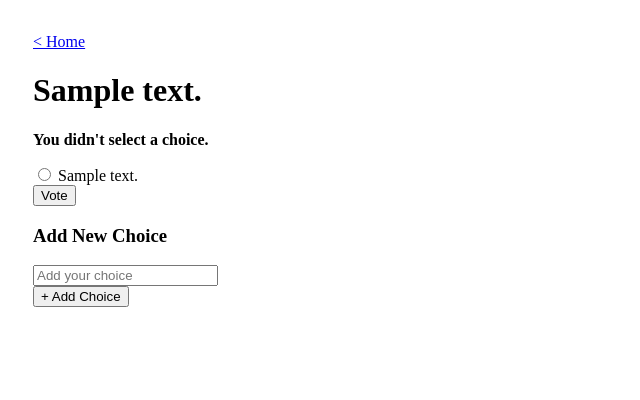
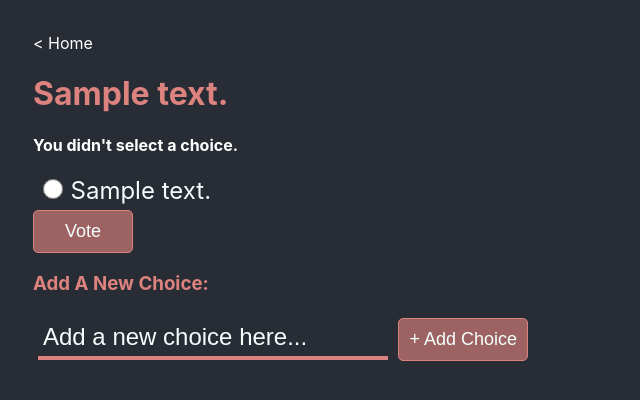
Before and after one commit to MillerTheChiller/django-tutorial, a Django app: page /polls/1/vote/ in a window 1280 px wide. Shown: the top 400 px of the page, without its empty margins (0-640 px from the left). Run offline with Django 3.2, Linux system fonts and the light colour scheme; tables that the repository leaves empty hold one stand-in row (values such as "Sample post"); parts of the project's set-up code (start-up, migrations or seed data) failed here and were passed over.

Commit message:
fix: typos &  adding comments

```diff
--- a/django_tutorial/polls/static/polls/base.css
+++ b/django_tutorial/polls/static/polls/base.css
@@ -1,12 +1,95 @@
 body {
   padding: 25px;
+  background-color: #282c34;
+  color: #dc827f;
 }
 
-.wrapper {
-  display: flex;
-  flex-direction: column;
+a {
+  color: white;
+  text-decoration: none;
+}
+
+a:hover {
+  text-decoration: underline;
+}
+
+input[type="text"] {
+  border: none;
+  padding: 5px;
+  font-size: 24px;
+  background-color: #282c34;
+  border-bottom: 4px solid #dc827f;
+  color: #f4fffd;
+  width: 100%;
+  box-sizing: border-box;
+}
+
+input[type="text"]::placeholder {
+  color: #f4fffd;
+}
+
+button {
+  min-width: 100px;
+  font-size: 18px;
+  padding: 10px;
+  background-color: rgba(207, 123, 120, 0.7);
+  color: #f4fffd;
+  border: 1px solid #dc827f;
+  border-radius: 5px;
+  transition: background-color 0.3s ease;
+}
+
+button:hover {
+  background-color: #dc827f;
+  cursor: pointer;
 }
 
 html {
-  --font-family-sans-serif: "helvetica neue";
+  font-family: -apple-system, BlinkMacSystemFont, "Segoe UI", Roboto, Oxygen,
+    Ubuntu, Cantarell, "Open Sans", "Helvetica Neue", sans-serif;
 }
+
+.formWrapper {
+  display: flex;
+  width: 500px;
+}
+
+.formWrapper div {
+  margin: 5px;
+}
+
+.textInputDiv {
+  flex-grow: 1;
+}
+
+input[type="radio"] {
+  /* Change width and height */
+  width: 1.5em;
+  height: 1.5em;
+}
+
+label {
+  font-size: 1.5em;
+}
+label {
+  color: #f4fffd;
+}
+input[type="radio"]:checked + label {
+  color: #dc827f;
+}
+
+.radioDiv {
+  padding: 5px;
+}
+
+.secondaryText {
+  color: white;
+}
+
+.errorMessage {
+  color: white;
+}
+
+.warningMessage {
+  color: white;
+}
--- a/django_tutorial/polls/templates/polls/detail.html
+++ b/django_tutorial/polls/templates/polls/detail.html
@@ -21,7 +21,7 @@
     <h1>{{ question.question_text }}</h1>
     <!-- if the error message is defined in the context -->
     {% if error_message %}
-    <p><strong>{{ error_message }}</strong></p>
+    <p class="errorMessage"><strong>{{ error_message }}</strong></p>
     {% endif %}
     <!-- if the question.choice_set.all = if there are any choices for the question -->
     {% if question.choice_set.all %}
@@ -32,6 +32,7 @@
       <!-- csrf_token needed in forms for security purposes -->
       <!-- for choice in question.choice_set.all checks loops through all the choices -->
       {% csrf_token %} {% for choice in question.choice_set.all %}
+      <div class="radioDiv">
         <input
           type="radio"
           name="choice"
@@ -47,18 +48,19 @@
           choice c will have the forloop.counter 2
          -->
         <label for="choice{{ forloop.counter }}">{{ choice.choice_text }}</label
-      ><br />
+        >
+      </div>
       {% endfor %}
       <!-- The submit button, value vote is the text that is displayed in the button -->
-      <input type="submit" value="Vote" />
+      <button type="submit"> Vote </button>
     </form>
     {% else %}
-    <p>No choices yet, make sure to add some choices to your question!</p>
+    <p class="warningMessage">No choices yet, make sure to add some choices to your question!</p>
     {% endif %}
 
     <div>
       <!-- Add a new choice to the question -->
-      <h3> Add New Choice </h3>
+      <h3> Add A New Choice: </h3>
       <!-- namespacing here:
       polls(from urls.py app_name):add_choice(from the name we defined in the url that routes to views.add_choice)
       question.id is an argument passed in, it's going to evaluate to -> polls/question.id/add_choice -->
@@ -68,14 +70,14 @@
         <!-- the name choice_text is what we are looking for in the add_choice poll when
         we do request.POST.get('choice_text'). The value here is the input made from the user.
         -->
-        <div>
-          <div>
+        <div class="formWrapper">
+          <div class="textInputDiv">
             <!-- text input field -->
             <input
               type="text"
               name="choice_text"
               id="question_text"
-              placeholder="Add your choice"
+              placeholder="Add a new choice here..."
               class="form-control"
               required
             />
--- a/django_tutorial/polls/templates/polls/results.html
+++ b/django_tutorial/polls/templates/polls/results.html
@@ -22,10 +22,10 @@
     <ul>
       <!-- question_choice_set.all loops through all of the choices for the question defined -->
       {% for choice in question.choice_set.all %}
-      <li>
-        {{ choice.choice_text }} -- {{ choice.votes }}
+      <li class="secondaryText">
         <!-- choice.votes | pluralize adds an s if choice.votes > 1 or = 0-->
-        vote{{choice.votes|pluralize }}
+        {{ choice.choice_text }} | Vote{{choice.votes|pluralize }}:
+        {{choice.votes }}
       </li>
       {% endfor %}
     </ul>
--- a/django_tutorial/polls/urls.py
+++ b/django_tutorial/polls/urls.py
@@ -7,7 +7,7 @@ from . import views
 # If the question_id was 1 this is how the url would be routed:
 # /polls/ -> views.index
 # /polls/create -> views.create
-# /polls/1 -> views.detail
+# /polls/1/ -> views.detail
 # /polls/1/add_choice -> views.add_choice
 # /polls/1/results/ -> views.results
 # /polls/1/vote/ -> views.vote
--- a/django_tutorial/polls/views.py
+++ b/django_tutorial/polls/views.py
@@ -39,7 +39,7 @@ def detail(request, question_id):
 def results(request, question_id):
     ''' results view, handle a read operation for a specific question '''
     # An easy way to look up an object in the database or throw a 404 error if it is not found.
-    # looks up the Questionss defined in the database for a question with the primary_key equal
+    # looks up the Questions defined in the database for a question with the primary_key equal
     # to the one defined in the url
     # /polls/1/results would look like: get_object_or_404(Question, pk=1)
     question = get_object_or_404(Question, pk=question_id)
@@ -114,5 +114,5 @@ def vote(request, question_id):
         selected_choice.save()
         # Always return an HttpResponseRedirect after successfully dealing
         # with POST data. This prevents data from being posted twice if a
-        # user hits the Back button.
+        # user hits the back button.
         return HttpResponseRedirect(reverse('polls:results', args=(question.id,)))
```
Also changed, not shown: django_tutorial/polls/templates/polls/index.html (+8 -12 lines). Lines whose indentation alone changed are shown as unchanged.
